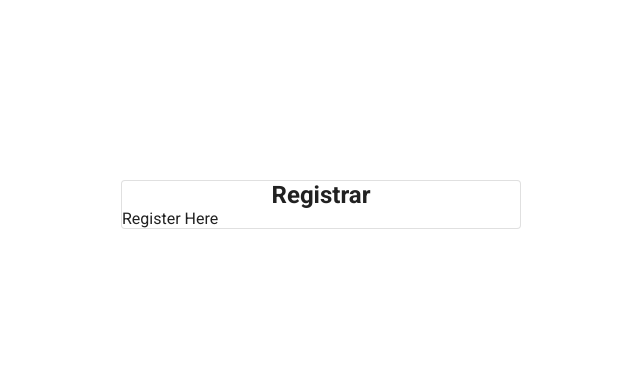
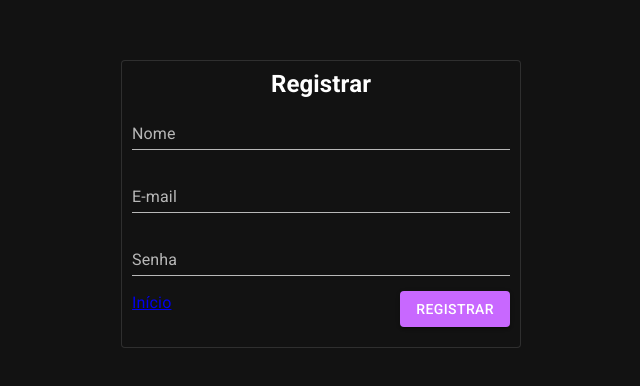
Before and after one commit to SSoftware2024/todoList, a React (Vite) app in the folder react/: page /auth/register in a window 1280 px wide. Shown: the part 196-582 px from the top of the page, without its empty margins (319-959 px from the left). Built offline with nearby package versions, Linux system fonts and the light colour scheme.

Commit message:
🚧 feat: Layout de autenticação
rotas de telas

```diff
--- a/react/src/layout/AuthLayout.jsx
+++ b/react/src/layout/AuthLayout.jsx
@@ -1,20 +1,37 @@
+import { ThemeProvider, createTheme } from '@mui/material/styles';
+import { useLayoutContext } from '@context/LayoutContext.jsx';
+import CssBaseline from '@mui/material/CssBaseline';
+import style from '@/css/layouts/auth.module.scss';
 import { Outlet } from "react-router-dom";
 import Card from '@mui/material/Card';
-import style from '@/css/layouts/auth.module.scss';
-import { useLayoutContext } from '@context/LayoutContext.jsx';
+
+const darkTheme = createTheme({
+    palette: {
+        mode: 'dark',
+        primary: {
+            main:'#c868ff',
+            light: '#ba49fc',
+            dark:'#ba49fc'
+        }
+    },
+});
 function AuthLayout() {
     const { title } = useLayoutContext();
     return (
         <>
+            <ThemeProvider theme={darkTheme}>
+                <CssBaseline />
                 <div className={style.container}>
                     <div className={style.container_card}>
-                    <Card variant="outlined">
+                        <Card variant="outlined" sx={{ padding: '5px 10px' }}>
                             <h2 style={{ textAlign: 'center' }}>{title}</h2>
                             <Outlet />
                         </Card>
 
                     </div>
                 </div>
+            </ThemeProvider>
+
         </>
     );
 }
--- a/react/src/pages/auth/Login.jsx
+++ b/react/src/pages/auth/Login.jsx
@@ -1,5 +1,9 @@
 import React, { useState, useEffect } from 'react';
-import {useLayoutContext} from '@/js/context/LayoutContext.jsx';
+import { useLayoutContext } from '@context/LayoutContext.jsx';
+import Grid from '@mui/material/Grid';
+import TextField from '@mui/material/TextField';
+import Button from '@mui/material/Button';
+import { Link } from "react-router-dom";
 function Login() {
     const { setTitle } = useLayoutContext();
     useEffect(() => {
@@ -8,7 +12,22 @@ function Login() {
 
     return (
         <div>
-            Login here
+            <form>
+                <Grid item sm={12} sx={{ marginBottom: '15px' }}>
+                    <TextField label="Login" variant="standard" sx={{ width: '100%' }} />
+                </Grid>
+                <Grid item sm={12} sx={{ marginBottom: '15px' }}>
+                    <TextField type="password" label="Senha" variant="standard" autoComplete="current-password" sx={{ width: '100%' }} />
+                </Grid>
+                <Grid item sm={12} sx={{ marginBottom: '15px', display: 'flex', justifyContent: 'space-between' }}>
+                    <div>
+                        <Link to="/" style={{ marginRight:'13px' }}>Início</Link>
+                        <Link to="/auth/recover_password">Recuperar senha</Link>
+                    </div>
+                    <Button variant="contained">Entrar</Button>
+                </Grid>
+
+            </form>
         </div>
     );
 }
--- a/react/src/pages/auth/RecoverPassword.jsx
+++ b/react/src/pages/auth/RecoverPassword.jsx
@@ -0,0 +1,43 @@
+import React, { useEffect, useState } from 'react';
+import { useLayoutContext } from '@context/LayoutContext.jsx';
+import Grid from '@mui/material/Grid';
+import TextField from '@mui/material/TextField';
+import Button from '@mui/material/Button';
+import { Link } from "react-router-dom";
+export default function RecoverPassword() {
+    const { setTitle } = useLayoutContext();
+    const [isUpdatePassword, setUpdatePassword] = useState(false);
+    useEffect(() => {
+        isUpdatePassword ? setTitle('Nova senha') : setTitle('Recuperar acesso');
+    }, [isUpdatePassword]);
+    return (
+        <div>
+            {isUpdatePassword ? (
+                <form>
+                    <Grid item sm={12} sx={{ marginBottom: '15px' }}>
+                        <TextField type='password' label="Nova senha" variant="standard" sx={{ width: '100%' }} />
+                    </Grid>
+                    <Grid item sm={12} sx={{ marginBottom: '15px' }}>
+                        <TextField type='password' label="Confirmar" variant="standard" sx={{ width: '100%' }} />
+                    </Grid>
+                    <Grid item sm={12} sx={{ marginBottom: '15px' }}>
+                        <Button variant="contained" sx={{ marginTop: '15px', display: 'block', width: '100%' }} onClick={() => setUpdatePassword(false)}>Redefinir</Button>
+                    </Grid>
+
+                </form>
+            ) : (
+                <form>
+                    <Grid item sm={12} sx={{ marginBottom: '15px' }}>
+                        <TextField label="Código" variant="standard" sx={{ width: '100%' }} />
+                        <Button variant="contained" sx={{ margin: '15px 0 10px 0', display: 'block', width: '100%' }} onClick={() => setUpdatePassword(true)}>Validar</Button>
+                        <div style={{ width:'100%', display:'flex', justifyContent:'center' }}>
+                            <Link to="/auth/login">Login</Link>
+                        </div>
+                    </Grid>
+
+                </form>
+            )}
+
+        </div>
+    );
+}
--- a/react/src/pages/auth/Register.jsx
+++ b/react/src/pages/auth/Register.jsx
@@ -1,14 +1,33 @@
-import React, { useState, useEffect } from 'react';
-import { useLayoutContext } from '@/js/context/LayoutContext.jsx';
+import React, { useEffect } from 'react';
+import { useLayoutContext } from '@context/LayoutContext.jsx';
+import Grid from '@mui/material/Grid';
+import TextField from '@mui/material/TextField';
+import Button from '@mui/material/Button';
+import { Link } from "react-router-dom";
 function Register() {
     const { setTitle } = useLayoutContext();
     useEffect(() => {
         setTitle('Registrar');
     }, []);
     return (
-        <>
-            Register Here
-        </>
+        <div>
+            <form>
+                <Grid item sm={12} sx={{ marginBottom: '15px' }}>
+                    <TextField label="Nome" variant="standard" sx={{ width: '100%' }} />
+                </Grid>
+                <Grid item sm={12} sx={{ marginBottom: '15px' }}>
+                    <TextField label="E-mail" variant="standard" sx={{ width: '100%' }} />
+                </Grid>
+                <Grid item sm={12} sx={{ marginBottom: '15px' }}>
+                    <TextField type="password" label="Senha" variant="standard" autoComplete="current-password" sx={{ width: '100%' }} />
+                </Grid>
+                <Grid item sm={12} sx={{ marginBottom: '15px', display: 'flex', justifyContent: 'space-between' }}>
+                    <Link to="/">Início</Link>
+                    <Button variant="contained">Registrar</Button>
+                </Grid>
+
+            </form>
+        </div>
     );
 }
 export default Register;
```
Also changed, not shown: react/src/router.jsx (+7 -0 lines). Lines whose indentation alone changed are shown as unchanged.
